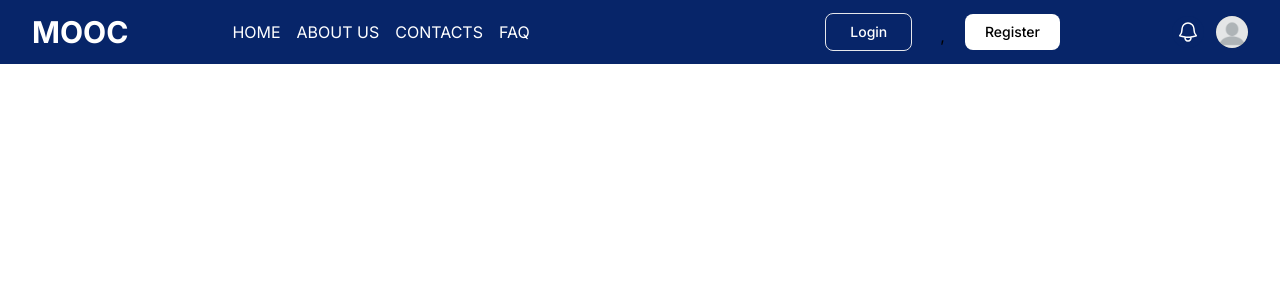
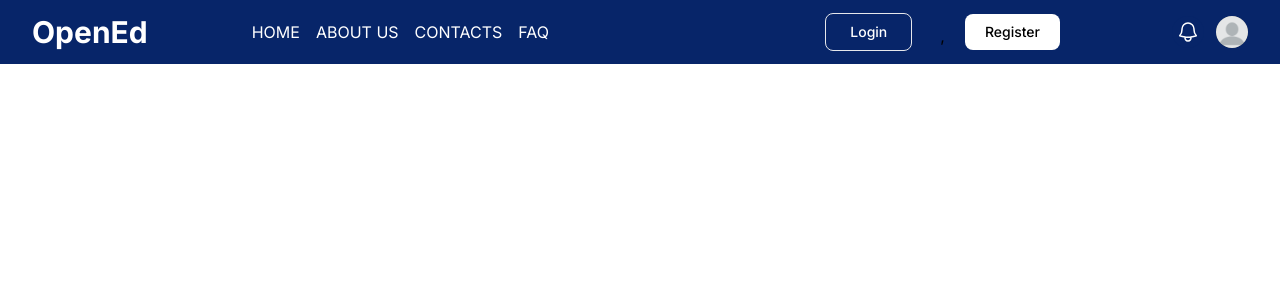
Before and after one commit to Xanvia/MOOC-IT-Center-UOP, a Next.js app in the folder frontend/: page / in a window 1280 px wide. Shown: the top 300 px of the page. Built offline with nearby package versions, Linux system fonts and the light colour scheme.

Commit message:
refactor: logo names

```diff
--- a/frontend/src/app/(public)/layout.tsx
+++ b/frontend/src/app/(public)/layout.tsx
@@ -5,7 +5,7 @@ import "@/styles/globals.css";
 const inter = Inter({ subsets: ["latin"] });
 
 export const metadata: Metadata = {
-  title: "MOOC",
+  title: "OpenEd",
 };
 
 export default function RootLayout({
@@ -15,7 +15,7 @@ export default function RootLayout({
 }>) {
   return (
     <html lang="en">
-      <body className={inter.className} >{children}</body>
+      <body className={inter.className}>{children}</body>
     </html>
   );
 }
--- a/frontend/src/components/Login/Login.tsx
+++ b/frontend/src/components/Login/Login.tsx
@@ -88,6 +88,9 @@ export default function Login() {
                 Already have an account? <u>Login</u>
               </div>
             </div>
+            <div className="text-3xl font-bold text-[#072569] text-center mt-10 mb-2.5 mx-0">
+              OpenEd
+            </div>
           </div>
         </div>
       )}
--- a/frontend/src/components/Navbar/Navbar.tsx
+++ b/frontend/src/components/Navbar/Navbar.tsx
@@ -90,7 +90,7 @@ const Navbar = () => {
           </div>
           <div className={NavLinkContainer}>
             <div className="hidden sm:flex flex-shrink-0 items-center">
-              <h1 className="text-white text-3xl sm:font-bold">MOOC</h1>
+              <h1 className="text-white text-3xl sm:font-bold">OpenEd</h1>
             </div>
             <div className="hidden py-5 md:py-10 lg:pl-20 md:ml-6 md:block lg:text-base text-sm">
               <div className="flex space-x-4">
--- a/frontend/src/components/Register/Register.tsx
+++ b/frontend/src/components/Register/Register.tsx
@@ -51,7 +51,7 @@ export default function Register() {
             <div className="hidden md:flex relative basis-4/12">
               <div className={RegisterBlueDiv}>
                 <div className="">
-                  <h1 className="text-4xl lg:text-6xl font-bold mb-4">MOOC</h1>
+                  <h1 className="text-4xl lg:text-6xl font-bold mb-4">OpenEd</h1>
                   <span className="font-sans text-base xl:text-xl ">
                     {`"Empower your journey. Learn, grow, succeed with us."`}
                   </span>
--- a/frontend/src/utils/GoogleAuth.tsx
+++ b/frontend/src/utils/GoogleAuth.tsx
@@ -1,6 +1,7 @@
 export const openGoogleLoginPage = () => {
   const GOOGLE_CLIENT_ID = process.env.NEXT_PUBLIC_GOOGLE_CLIENT_ID ?? "";
-  const GOOGLE_CLIENT_SECRET = process.env.NEXT_PUBLIC_GOOGLE_CLIENT_SECRET ?? "";
+  const GOOGLE_CLIENT_SECRET =
+    process.env.NEXT_PUBLIC_GOOGLE_CLIENT_SECRET ?? "";
   const googleAuthUrl = "https://accounts.google.com/o/oauth2/v2/auth";
 
   const scope = [
@@ -24,7 +25,7 @@ export const openGoogleLoginPage = () => {
     location=no,directories=no,status=no`;
 
   const centeredTop = (window.innerHeight - 300) / 2;
-  const centeredLeft = (window.innerWidth - 700) / 2;
+  const centeredLeft = (window.innerWidth - 1000) / 2;
 
   const authWindow = window.open(
     url,
@@ -34,7 +35,7 @@ export const openGoogleLoginPage = () => {
 
   // Add event listener to handle message from the auth window
   window.addEventListener("message", (event) => {
-    if (event.data === 'auth-success') {
+    if (event.data === "auth-success") {
       // Handle successful authentication (e.g., update UI, fetch user data)
       console.log("Authentication successful!");
     }
```
